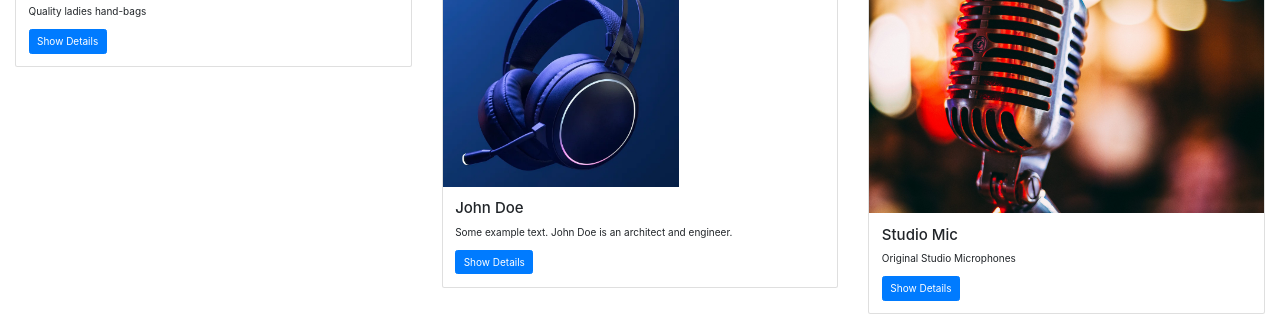
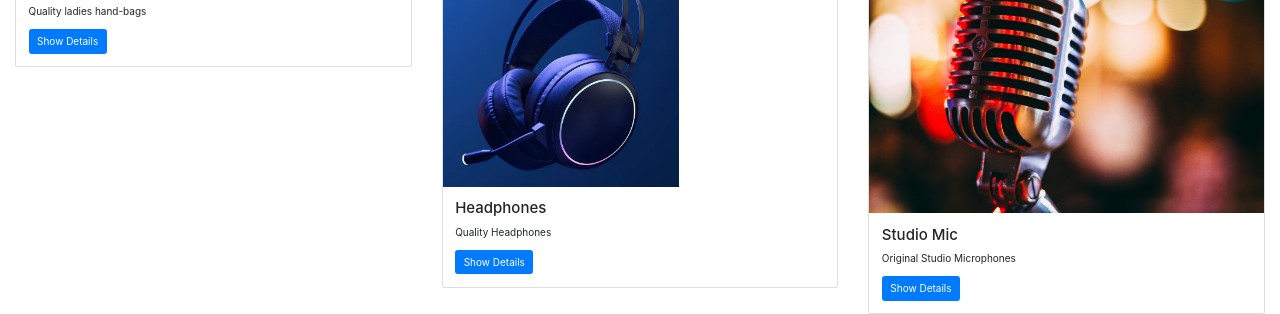
Before and after one commit to Mac-odu/pearl, a plain HTML site: page index.html in a window 1280 px wide. Shown: the part 1370-1684 px from the top of the page. Drawn offline with nearby package versions, Linux system fonts and the light colour scheme.

Commit message:
Add files via upload

```diff
--- a/index.html
+++ b/index.html
@@ -3,7 +3,7 @@
 <head>
     <meta charset="UTF-8">
     <meta name="viewport" content="width=device-width, initial-scale=1.0">
-    <title>Document</title>
+    <title>ChemelBuy</title>
     <link rel="stylesheet" href="style.css">
     <link rel="stylesheet" href="https://maxcdn.bootstrapcdn.com/bootstrap/3.4.1/css/bootstrap.min.css">
   <script src="https://ajax.googleapis.com/ajax/libs/jquery/3.7.1/jquery.min.js"></script>
@@ -111,8 +111,8 @@
                 <div class="card">
                     <img class="card-img-top" src="images/headset.webp" alt="Card image" id="imageSize">
                     <div class="card-body">
-                        <h4 class="card-title">John Doe</h4>
-                        <p class="card-text">Some example text. John Doe is an architect and engineer.</p>
+                        <h4 class="card-title">Headphones</h4>
+                        <p class="card-text">Quality Headphones</p>
                         <a href="#" class="btn btn-primary">Show Details</a>
                     </div>
                 </div>
```
